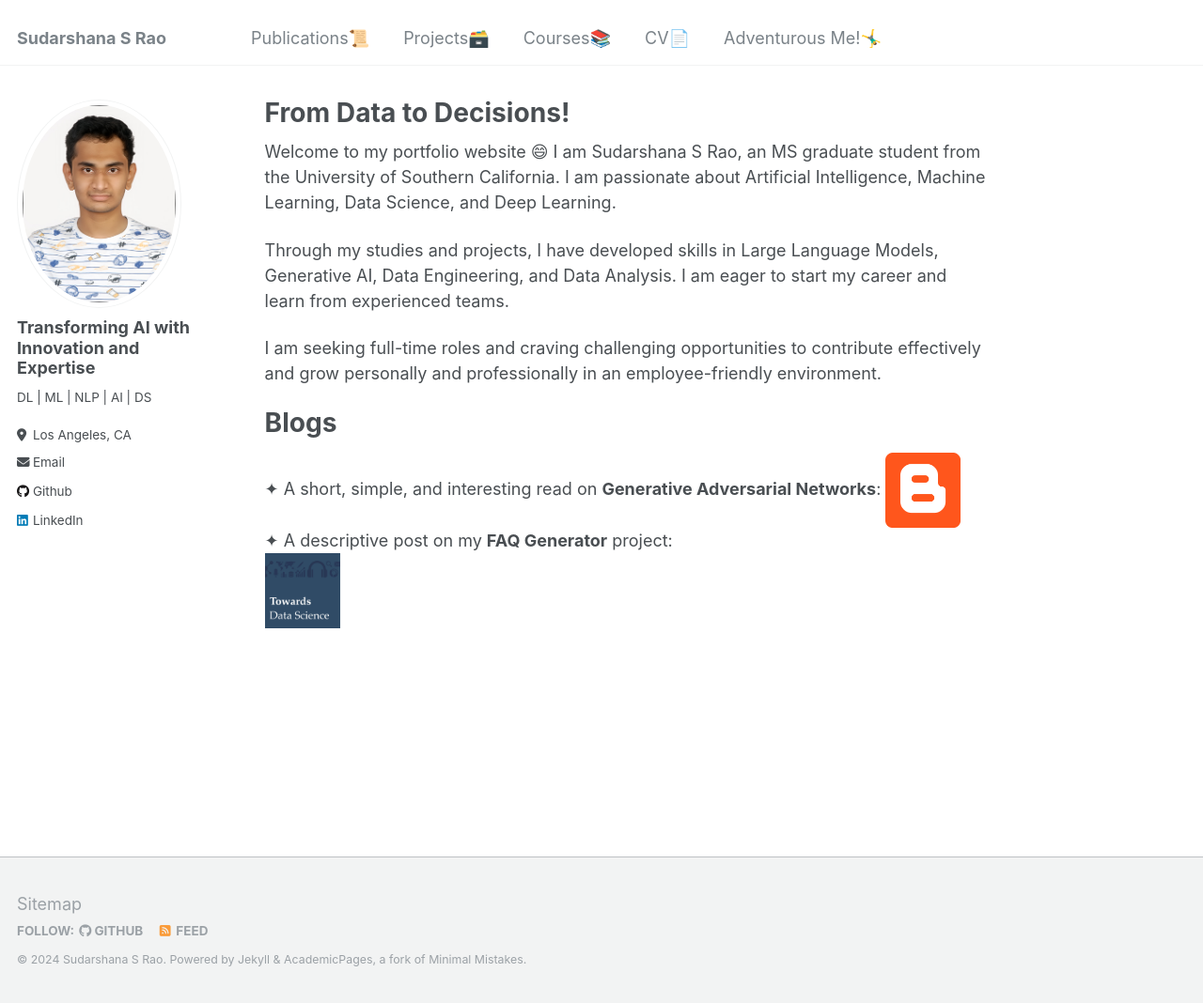
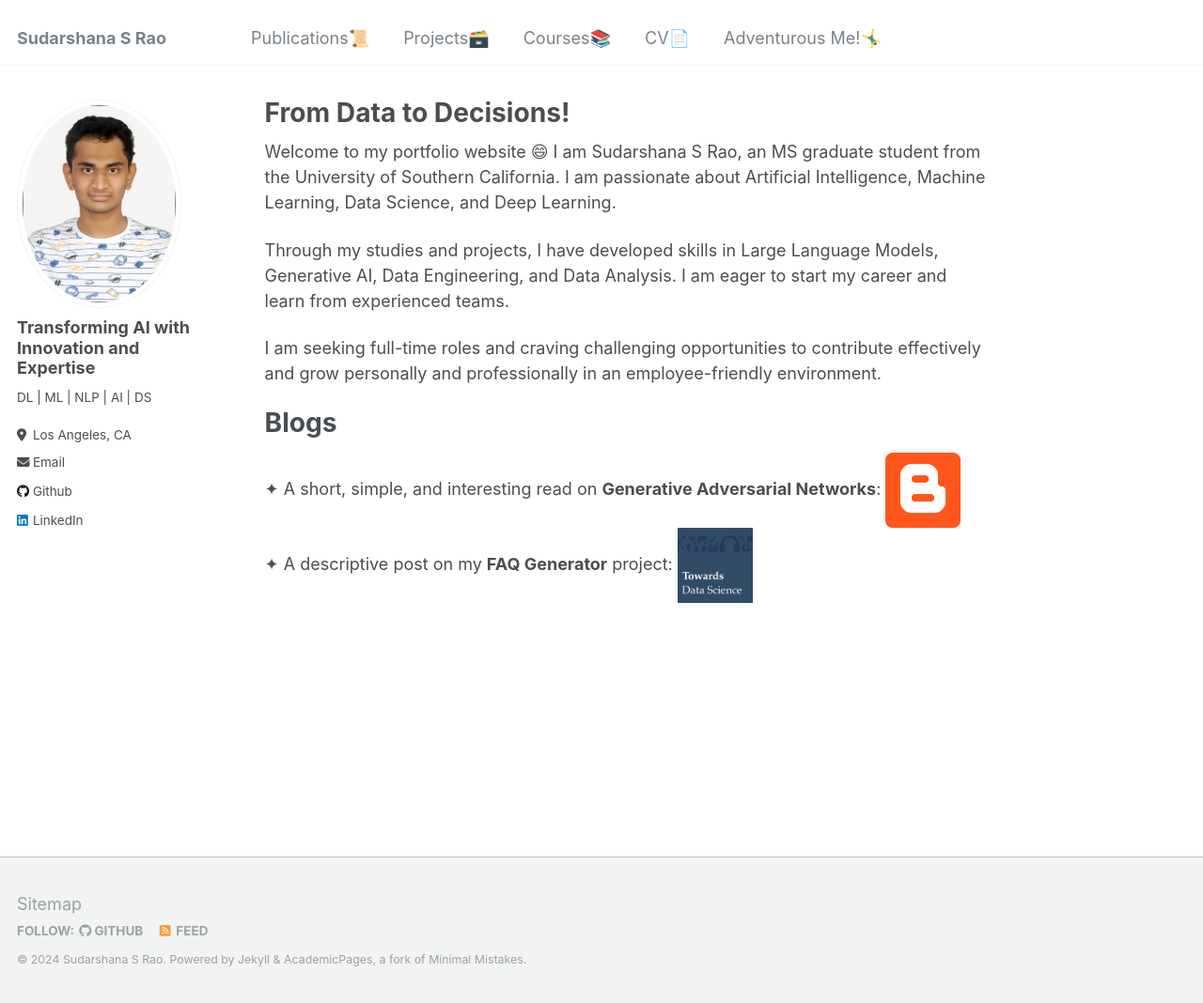
Before and after one commit to SudarshanaSRao/SudarshanaSRao.github.io, a Jekyll site: the page built from _pages/about.md, in a window 1280 px wide and 1068 px high. Shown: the whole window at 94% size. Built offline with Jekyll 4.4.1, drawn with Linux system fonts in a browser that asks for light colours.

Commit message:
Update about.md

```diff
--- a/_pages/about.md
+++ b/_pages/about.md
@@ -24,12 +24,8 @@ I am seeking full-time roles and craving challenging opportunities to contribute
 </div>
 
 <div class="flexcontainer">
-    <div>
-      <div style="display: flex; justify-content: space-between;">
-        <span>✦ A descriptive post on my <strong>FAQ Generator</strong> project:</span>
-  </div>
   <div>
-    <a href="https://medium.com/@sudarshanasrao/faq-generation-using-large-language-models-88746c9381a6" onclick="trackOutboundLink(this);">
+    <span>✦ A descriptive post on my <strong>FAQ Generator</strong> project:</span> <a href="https://medium.com/@sudarshanasrao/faq-generation-using-large-language-models-88746c9381a6" onclick="trackOutboundLink(this);">
       <img height="30px" src="/images/image.jpeg" width="80px">
     </a>
   </div>
```
